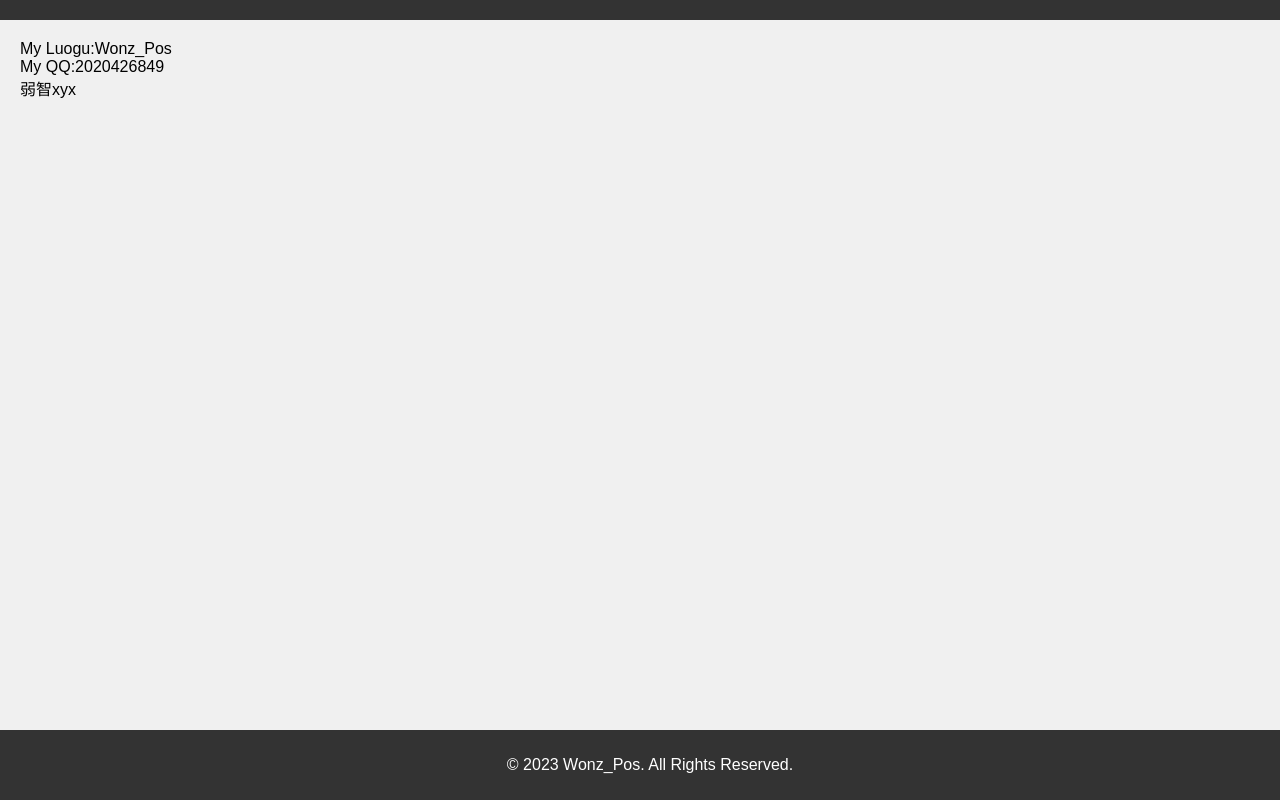
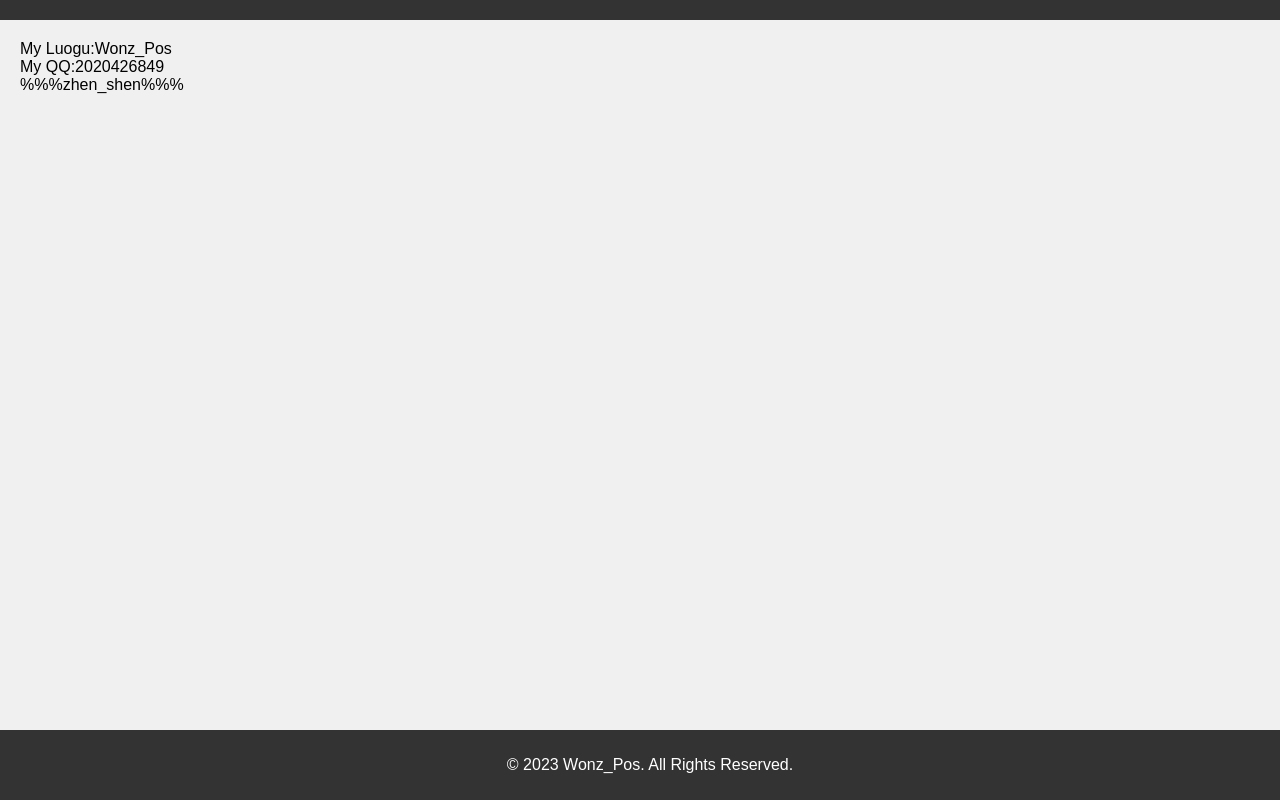
Before and after one commit to Erll-apec/Erll-apec.github.io, a plain HTML site: page index.html in a window 1280 px wide. Drawn offline with Linux system fonts and the light colour scheme.

Commit message:
Update index.html

```diff
--- a/index.html
+++ b/index.html
@@ -40,7 +40,7 @@
         <br>
         My QQ:2020426849
         <br>
-        弱智xyx
+        %%%zhen_shen%%%
     </main>
     <footer>
         <p>&copy; 2023 Wonz_Pos. All Rights Reserved.</p>
```
